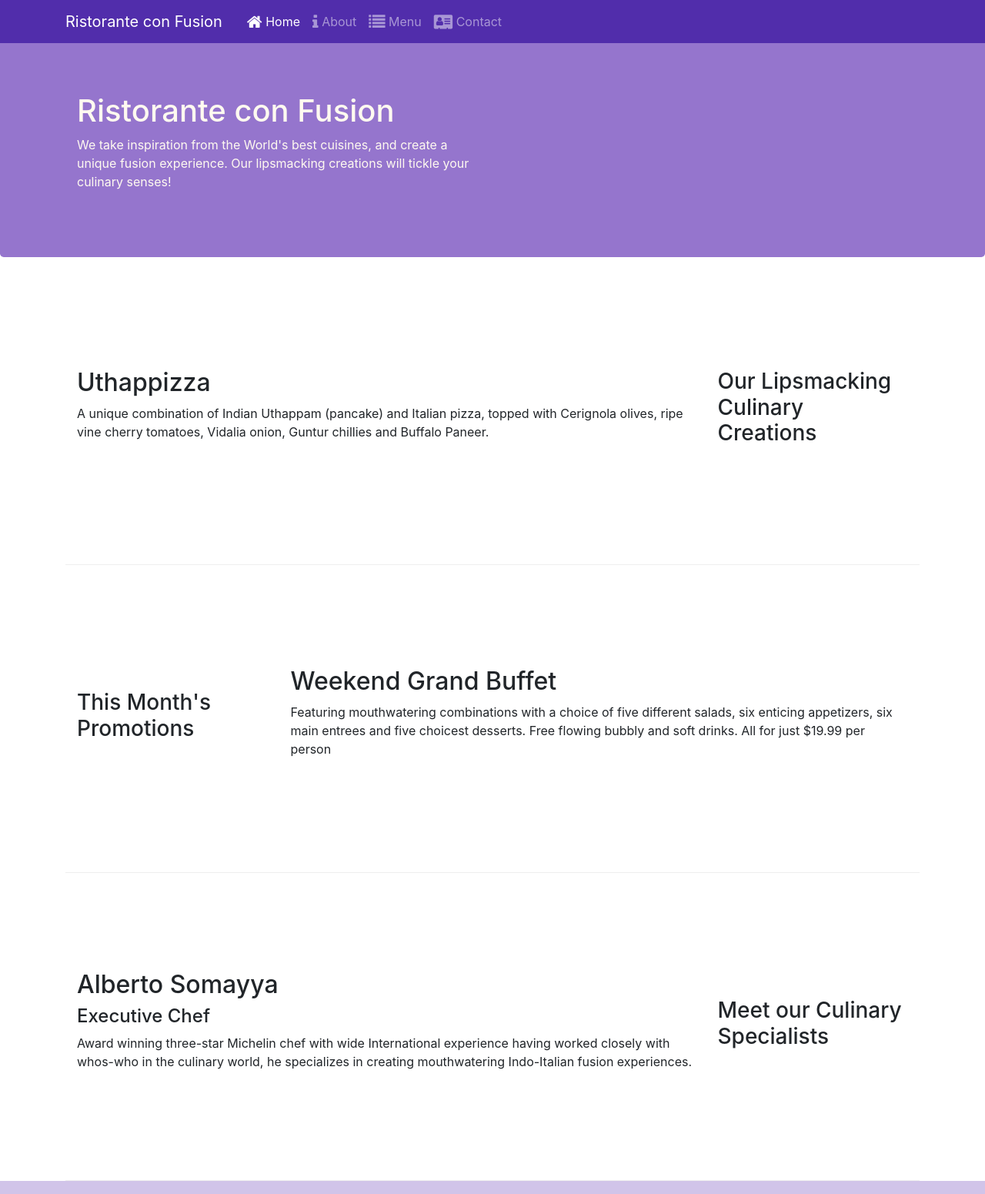
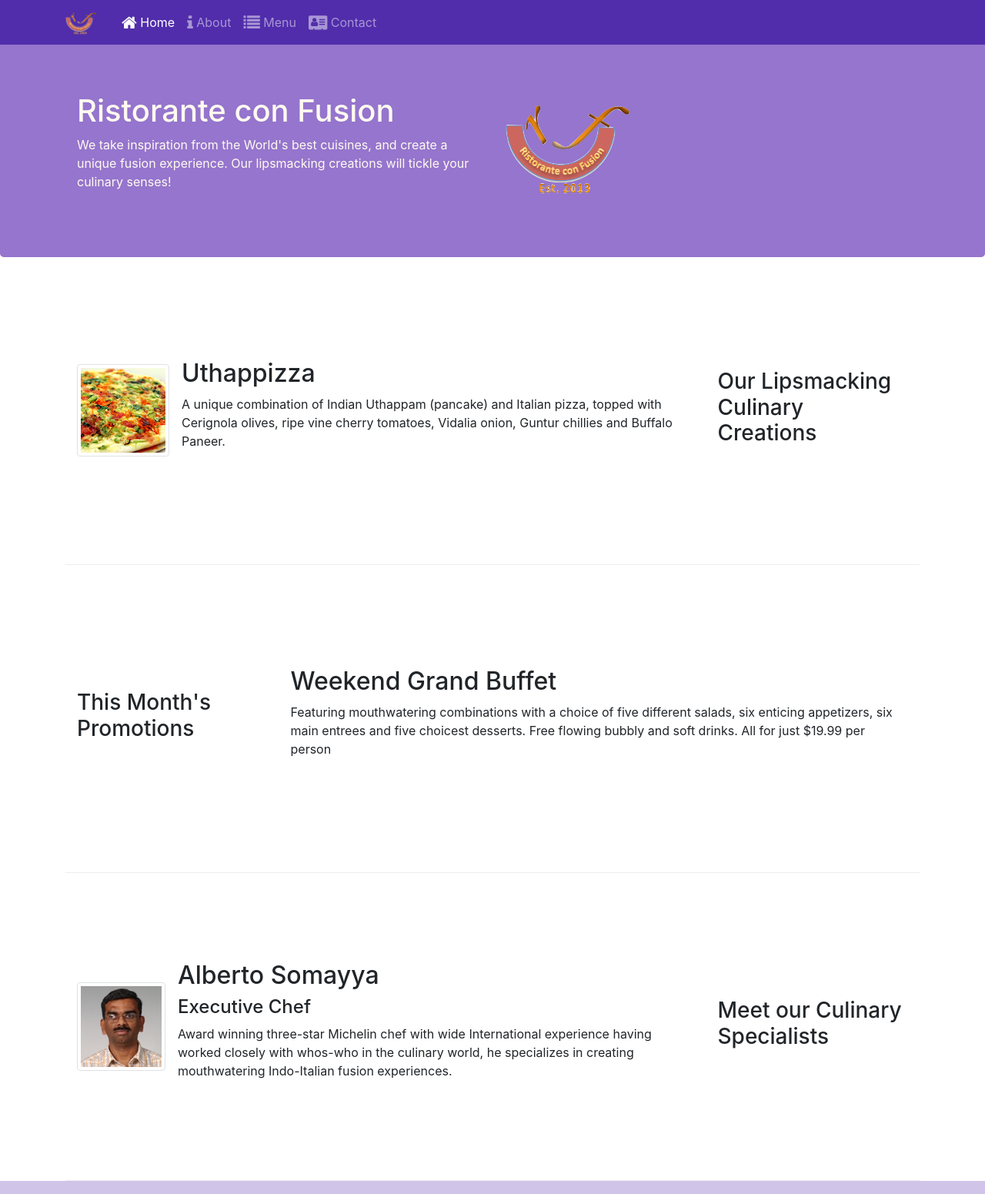
Before and after one commit to tavneetkhurana/confusion, a website: page index.html in a window 1280 px wide. Shown: the top 1551 px of the page at 77% size. Drawn offline with nearby package versions, Linux system fonts and the light colour scheme.

Commit message:
Images and Media

```diff
--- a/index.html
+++ b/index.html
@@ -22,7 +22,7 @@
                     <span class="navbar-toggler-icon"></span>
 
                 </button>
-                <a class="navbar-brand mr-auto" href="#">Ristorante con Fusion</a>
+                <a class="navbar-brand mr-auto" href="#"><img src="img/logo.png" height="30" width="41" alt=""></a>
                 <div class="collapse navbar-collapse" id="Navbar">
                     <ul class="navbar-nav mr-auto ml-4">
                         <li class="nav-item active"><a class="nav-link" href=""><span class="fa fa-home fa-lg"></span> Home</a></li>
@@ -42,7 +42,8 @@
                     <h1>Ristorante con Fusion</h1>
                     <p>We take inspiration from the World's best cuisines, and create a unique fusion experience. Our lipsmacking creations will tickle your culinary senses!</p>
                 </div>
-                <div class="col-12 col-sm">
+                <div class="col-12 col-sm align-self-center">
+                    <img src="img/logo.png" class="img-fluid" alt="">
                 </div>
             </div>
         </div>
@@ -54,8 +55,13 @@
                 <h3>Our Lipsmacking Culinary Creations</h3>
             </div>
             <div class="col col-sm order-sm-first col-md">
-                <h2>Uthappizza</h2>
-                <p>A unique combination of Indian Uthappam (pancake) and Italian pizza, topped with Cerignola olives, ripe vine cherry tomatoes, Vidalia onion, Guntur chillies and Buffalo Paneer.</p>
+                <div class="media">
+                    <img src="img/uthappizza.png" class="d-flex mr-3 img-thumbnail align-self-center" alt="uthappizza">
+                    <div class="media-body">
+                        <h2 class="mt-0">Uthappizza</h2>
+                        <p>A unique combination of Indian Uthappam (pancake) and Italian pizza, topped with Cerignola olives, ripe vine cherry tomatoes, Vidalia onion, Guntur chillies and Buffalo Paneer.</p>
+                    </div>
+                </div>
             </div>
         </div>
 
@@ -75,9 +81,14 @@
                 <h3>Meet our Culinary Specialists</h3>
             </div>
             <div class="col col-sm order-sm-first col-md">
-                <h2>Alberto Somayya</h2>
-                <h4>Executive Chef</h4>
-                <p>Award winning three-star Michelin chef with wide International experience having worked closely with whos-who in the culinary world, he specializes in creating mouthwatering Indo-Italian fusion experiences. </p>
+                <div class="media">
+                    <img src="img/alberto.png" class="d-flex img-thumbnail align-self-center mr-3" alt="alberto">
+                    <div class="media-body">
+                        <h2 class="mt-0">Alberto Somayya</h2>
+                        <h4>Executive Chef</h4>
+                        <p>Award winning three-star Michelin chef with wide International experience having worked closely with whos-who in the culinary world, he specializes in creating mouthwatering Indo-Italian fusion experiences. </p>
+                    </div>
+                </div>
             </div>
         </div>
     </div>
```
Also changed, not shown: aboutus.html (+3 -2 lines), contactus.html (+3 -2 lines), img/alberto.png (added), img/buffet.png (added), img/logo.png (added), img/uthappizza.png (added), 1 other file.
